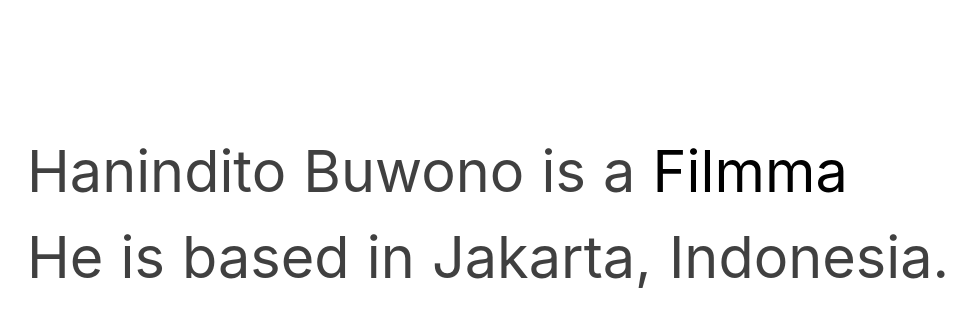
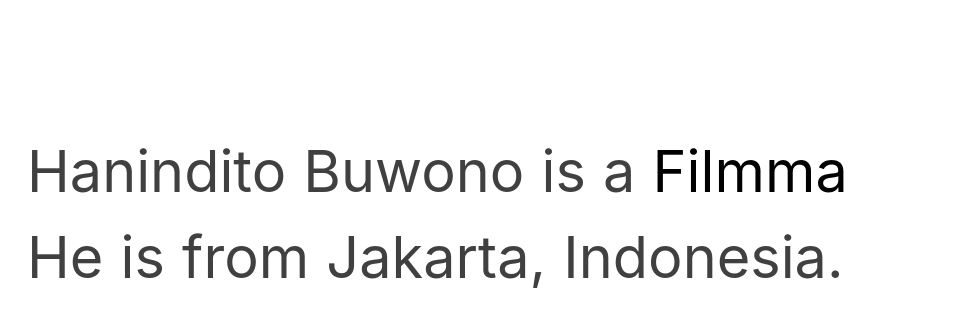
Before and after one commit to andikawilliam/ditobuwono-nuxt, a Nuxt app: page /Home/Home in a window 1280 px wide. Shown: the top 326 px of the page, without its empty margins (69-1045 px from the left). Built offline with nearby package versions, Linux system fonts and the light colour scheme.

Commit message:
Update Home.vue

```diff
--- a/pages/Home/Home.vue
+++ b/pages/Home/Home.vue
@@ -10,7 +10,7 @@
             Hanindito Buwono is a
             <span class="text-typed text-black" />
           </p>
-          <p class="main-text">He is based in Jakarta, Indonesia.</p>
+          <p class="main-text">He is from Jakarta, Indonesia.</p>
         </div>
         <!-- <font-awesome-icon
           class="text-lg sm:text-xl lg:text-32xl down-notice animate-bounce"
```
